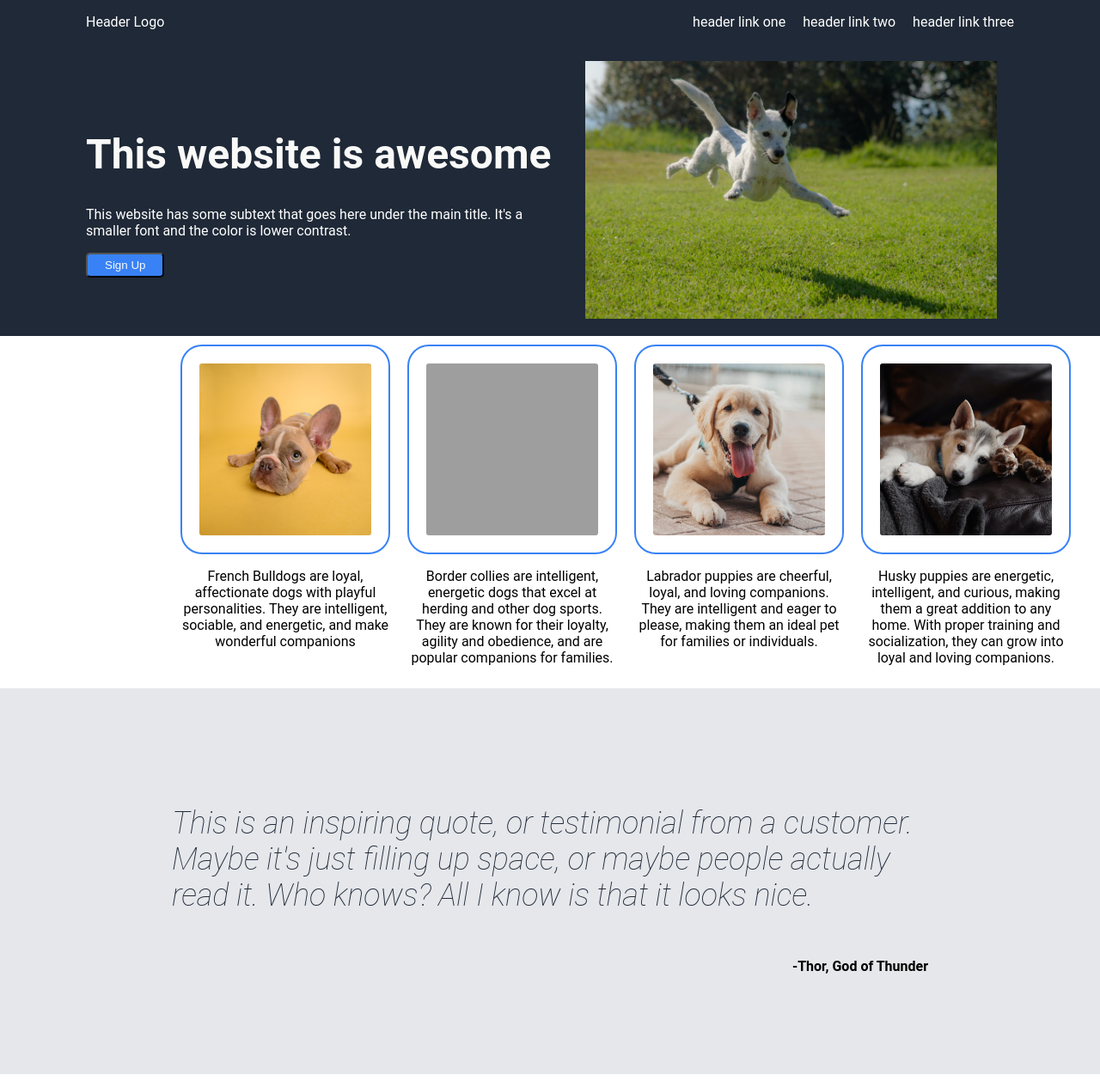
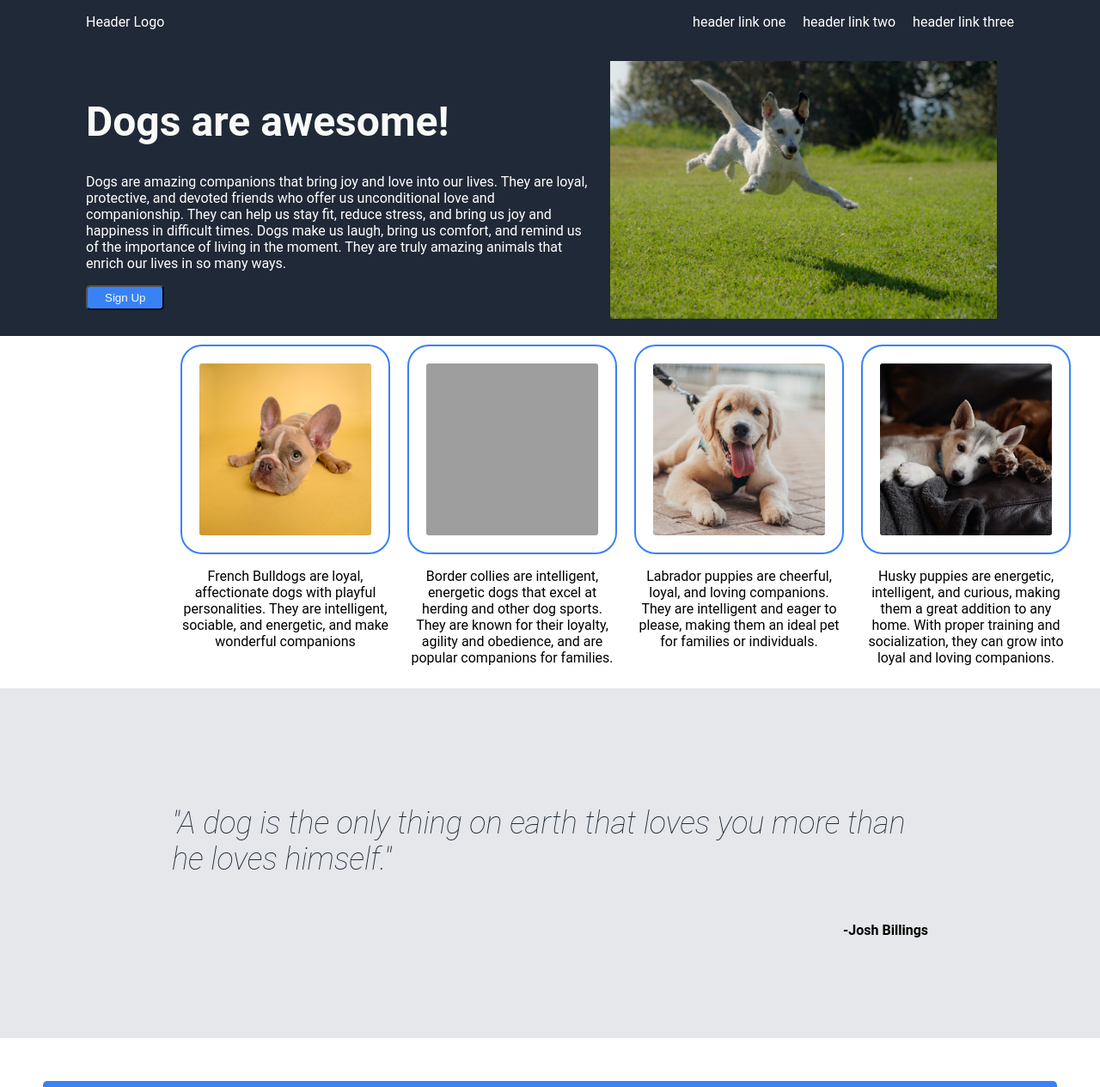
Before and after one commit to LiviuMosoiu888/Project_LandingPage, a plain HTML site: page index.html in a window 1280 px wide. Shown: the top 1265 px of the page at 86% size. Drawn offline with Linux system fonts and the light colour scheme; grey boxes are pictures that could not be loaded.

Commit message:
Finished project v2 2023-02-05

```diff
--- a/index.html
+++ b/index.html
@@ -28,9 +28,9 @@
     <header class="header">
         <div class="container">
             <div>
-                <h1>This website is awesome</h1>
+                <h1>Dogs are awesome!</h1>
                 <p>
-                    This website has some subtext that goes here under the main title. It's a smaller font and the color is lower contrast.
+                    Dogs are amazing companions that bring joy and love into our lives. They are loyal, protective, and devoted friends who offer us unconditional love and companionship. They can help us stay fit, reduce stress, and bring us joy and happiness in difficult times. Dogs make us laugh, bring us comfort, and remind us of the importance of living in the moment. They are truly amazing animals that enrich our lives in so many ways.
                 </p>
                 <button>Sign Up</button>
             </div>
@@ -73,11 +73,12 @@
     <section class="quote">
         <div class="container">
             <p class="text">
-                This is an inspiring quote, or testimonial from a customer. Maybe it's just filling up space, or maybe people actually read it. Who knows? All I know is that it looks nice.
+                "A dog is the only thing on earth that loves you more than he loves himself."
+
             </p>
 
             <p class="author">
-                -Thor, God of Thunder
+                -Josh Billings
             </p>
         </div>
     </section>
```
